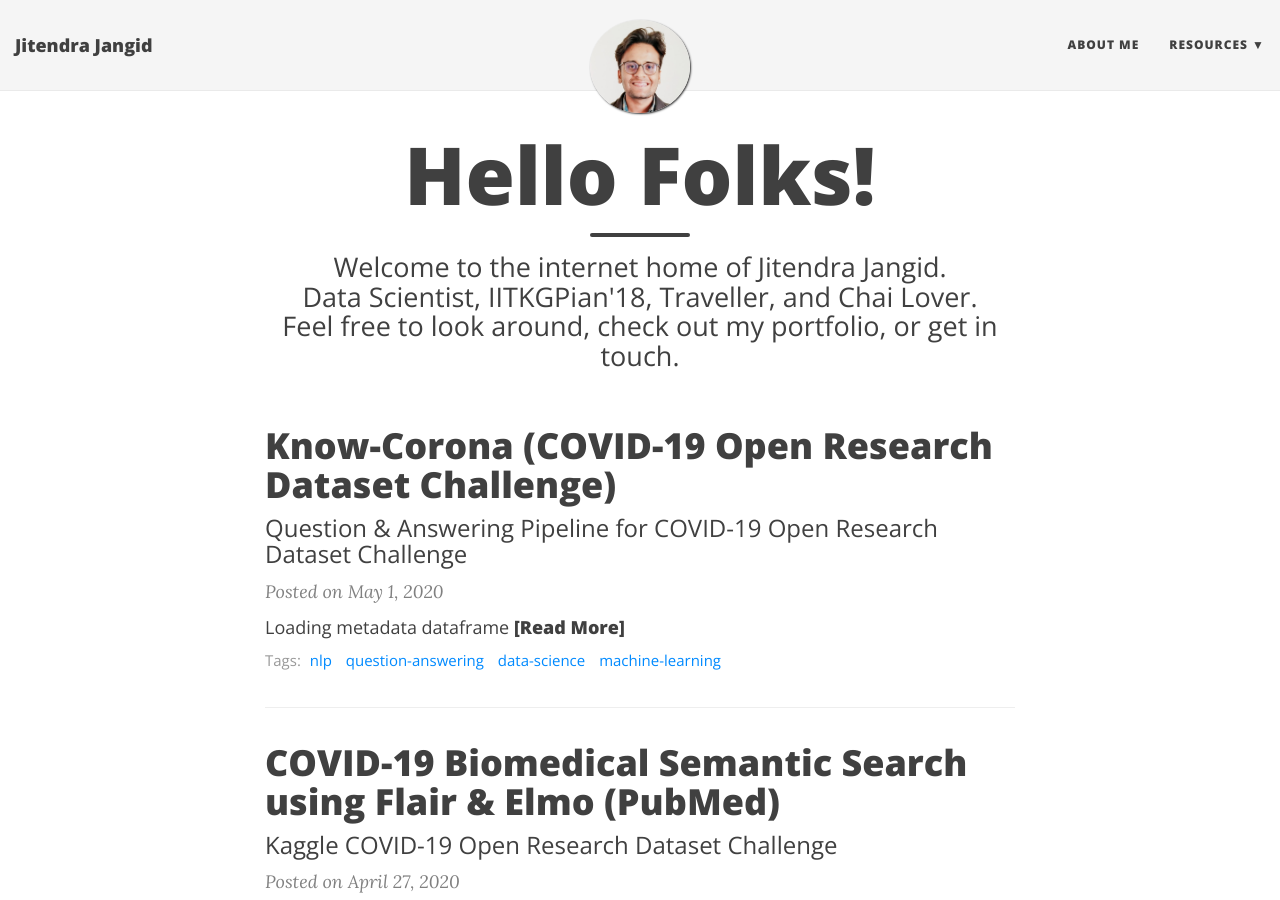
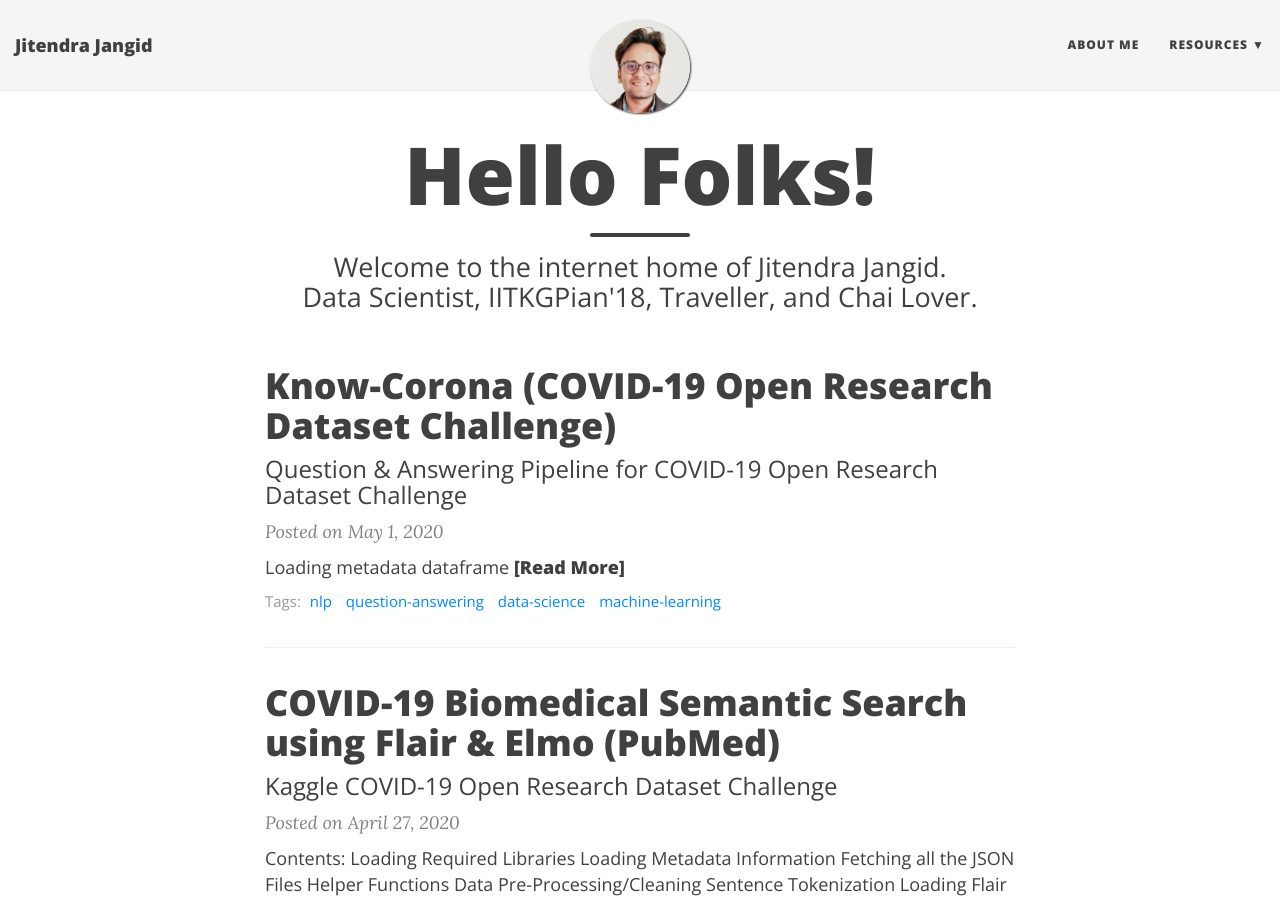
Before and after one commit to Overfitter/overfitter.github.io, a Jekyll site: the page built from index.html, in a window 1280 px wide and 900 px high. Built offline with Jekyll 4.4.1, drawn with Linux system fonts in a browser that asks for light colours; nearby versions of some CDN libraries; the list of posts is cut into pages by our own code.

Commit message:
Change in Bio

```diff
--- a/index.html
+++ b/index.html
@@ -1,7 +1,7 @@
 ---
 layout: page
 title: Hello Folks!
-subtitle: Welcome to the internet home of Jitendra Jangid. <br>Data Scientist, IITKGPian'18, Traveller, and Chai Lover.</br>Feel free to look around, check out my portfolio, or get in touch.
+subtitle: Welcome to the internet home of Jitendra Jangid. <br>Data Scientist, IITKGPian'18, Traveller, and Chai Lover.
 use-site-title: true
 ---
 
```
